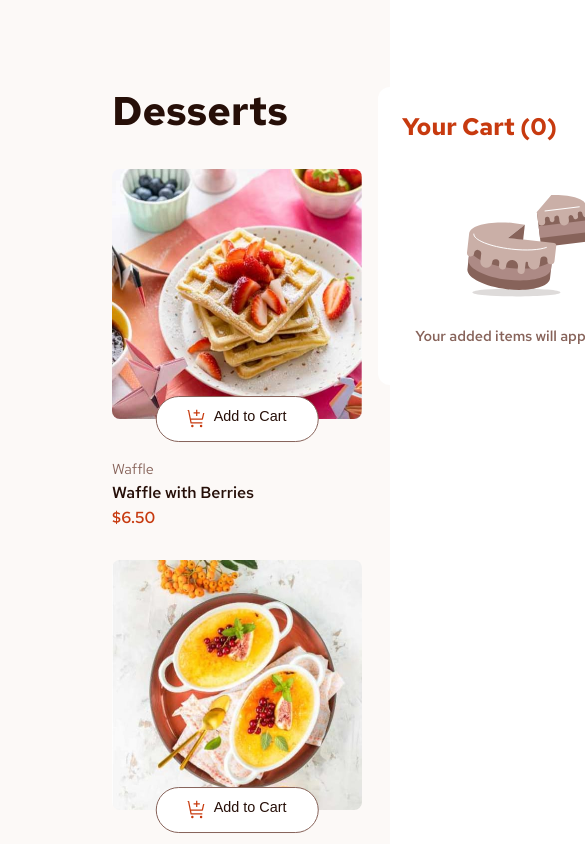
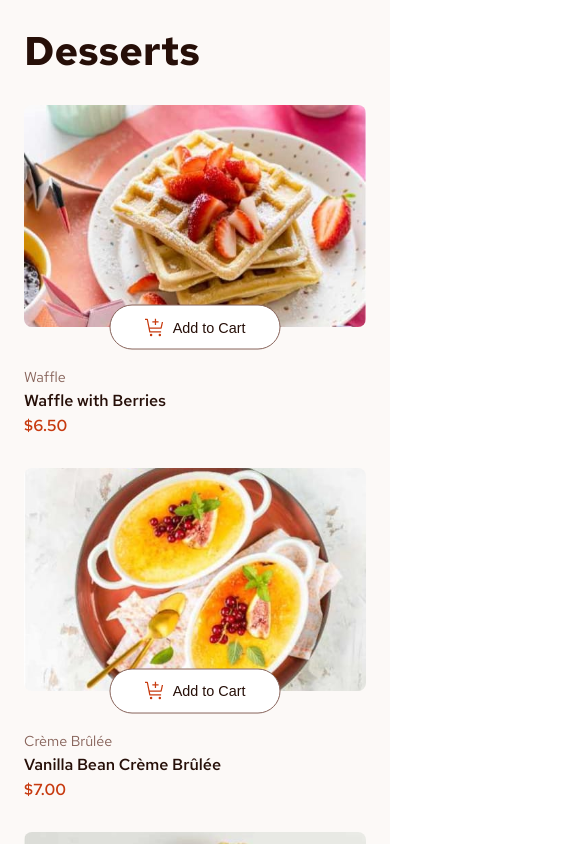
Before and after one commit to Ah-Ibrahim/Desserts-list-with-cart, a React (Vite) app: page / in a window 390 px wide. Shown: the top 844 px of the page, 585 px wide, since content can reach past the window. Built offline with nearby package versions, Linux system fonts and the light colour scheme.

Commit message:
Made site avaliable for small screens

```diff
--- a/src/App.css
+++ b/src/App.css
@@ -14,6 +14,14 @@
 
 
 .app {
-    padding: 5.25rem 7rem;
+    --app-padding: 5.25rem 7rem;
+
+    padding: var(--app-padding);
     background-color: var(--rose-50);
 }
+
+@media (width < 400px) {
+    .app {
+        --app-padding: 1.5rem;
+    }
+}
--- a/src/components/Cart.css
+++ b/src/components/Cart.css
@@ -128,3 +128,9 @@
 .card .highlight {
     font-weight: 500;
 }
+
+@media (width < 700px) {
+    .cart-container {
+        margin-top: 1rem;
+    }
+}
--- a/src/components/ConfirmOrder.css
+++ b/src/components/ConfirmOrder.css
@@ -99,3 +99,21 @@
 .modal__order {
     margin-bottom: 0.8rem;
 }
+
+@media (width < 700px) {
+    .overlay-container {
+        grid-template-columns: 1fr;
+    }
+
+    .modal__heading {
+        line-height: 1.2;
+    }
+
+    .order-item {
+        padding: 1.25rem 0;
+    }
+
+    .order-item .lazy-load-image-background {
+        aspect-ratio: 1;
+    }
+}
--- a/src/components/DessertsCard.css
+++ b/src/components/DessertsCard.css
@@ -16,7 +16,7 @@
     display: block !important;
 }
 
-.item__figure img {
+.item__figure .lazy-load-image-background img {
     border-radius: 0.5rem;
     display: block;
     max-width: 100%;
@@ -55,7 +55,7 @@
     bottom: 0;
     transform: translate(-50%, 50%);
     width: 65%;
-    align-content: center;
+    align-items: center;
 }
 
 .btn--main {
@@ -66,6 +66,7 @@
     color: var(--rose-900);
     background-color: var(--white);
     transition: all var(--btn-transition-duration);
+    justify-content: center;
 }
 
 .btns-container {
@@ -114,3 +115,24 @@
     border: 3px solid var(--red);
     border-radius: 0.7rem;
 }
+
+@media (width < 700px) {
+    .item {
+        width: 100%;
+    }
+
+    .lazy-load-image-background {
+        aspect-ratio: 3 / 1.95;
+        overflow: hidden;
+    }
+
+    .item__figure .lazy-load-image-background img {
+        height: 100%;
+        width: 100%;
+        object-fit: cover;
+    }
+
+    .btn--main, .btns-container {
+        width: 50%;
+    }
+}
--- a/src/components/DessertsContainer.css
+++ b/src/components/DessertsContainer.css
@@ -1,7 +1,9 @@
 .container {
+    --grid-columns: 1fr minmax(300px, 385px);
+
     color: var(--rose-900);
     display: grid;
-    grid-template-columns: 1fr minmax(300px, 385px);
+    grid-template-columns: var(--grid-columns);
     gap: 1rem;
 }
 
@@ -20,3 +22,9 @@
 .btn--confirm:hover {
     background-color: var(--dark-red);
 }
+
+@media (width < 700px) {
+    .container {
+        --grid-columns: 1fr;
+    }
+}
--- a/src/components/DessertsList.css
+++ b/src/components/DessertsList.css
@@ -5,7 +5,7 @@
 
 .cards-container {
     display: grid;
-    grid-template-columns: repeat(auto-fit, minmax(250px, 1fr));
+    grid-template-columns: repeat(auto-fill, minmax(min(250px, 100%), 1fr));
     gap: 2rem 0.75rem;
 }
 
@@ -14,3 +14,9 @@
     cursor: pointer;
     border: none;
 }
+
+@media (width < 700px) {
+    .list .heading {
+        margin-bottom: 1.75rem;
+    }
+}
```
